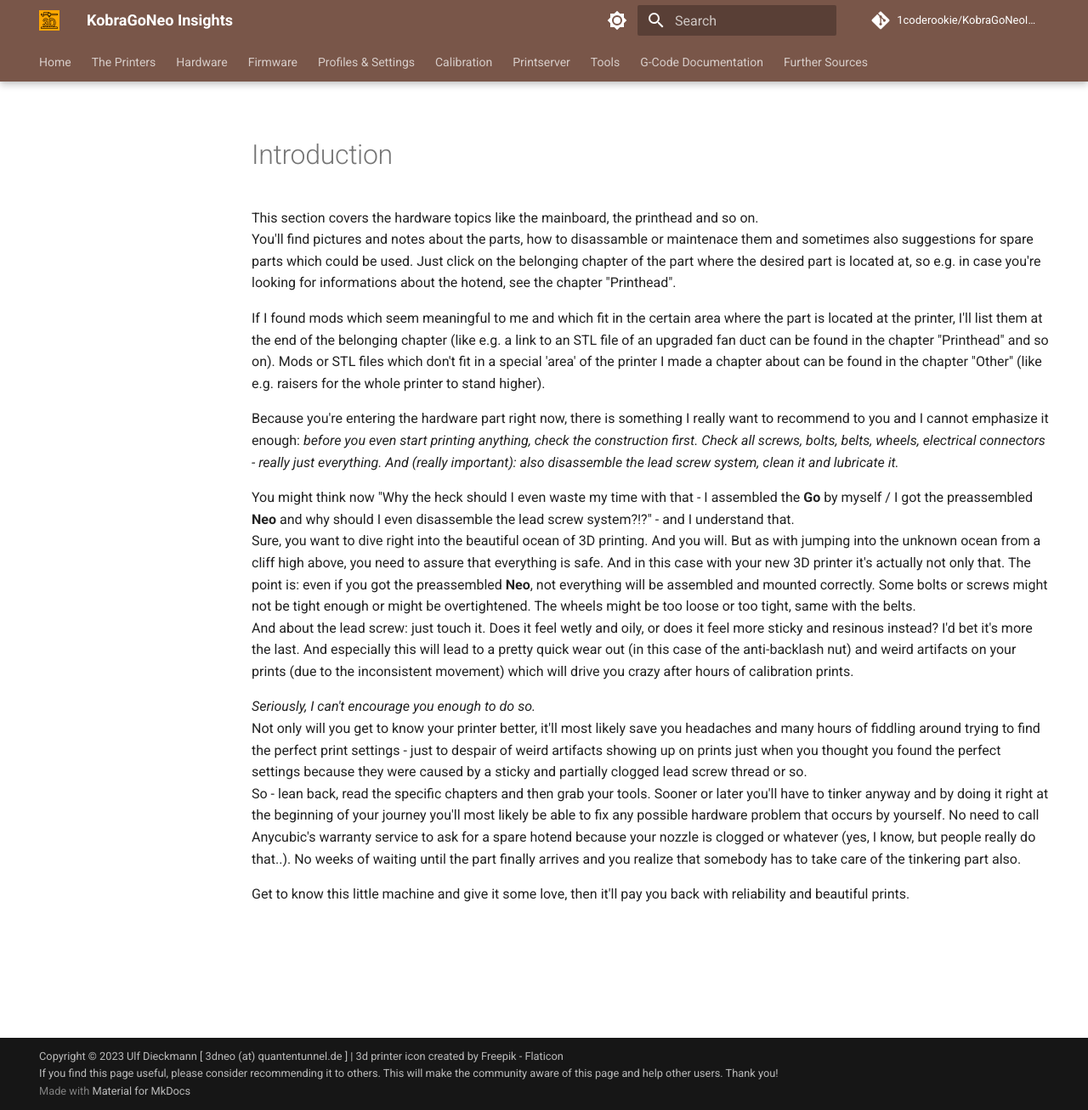
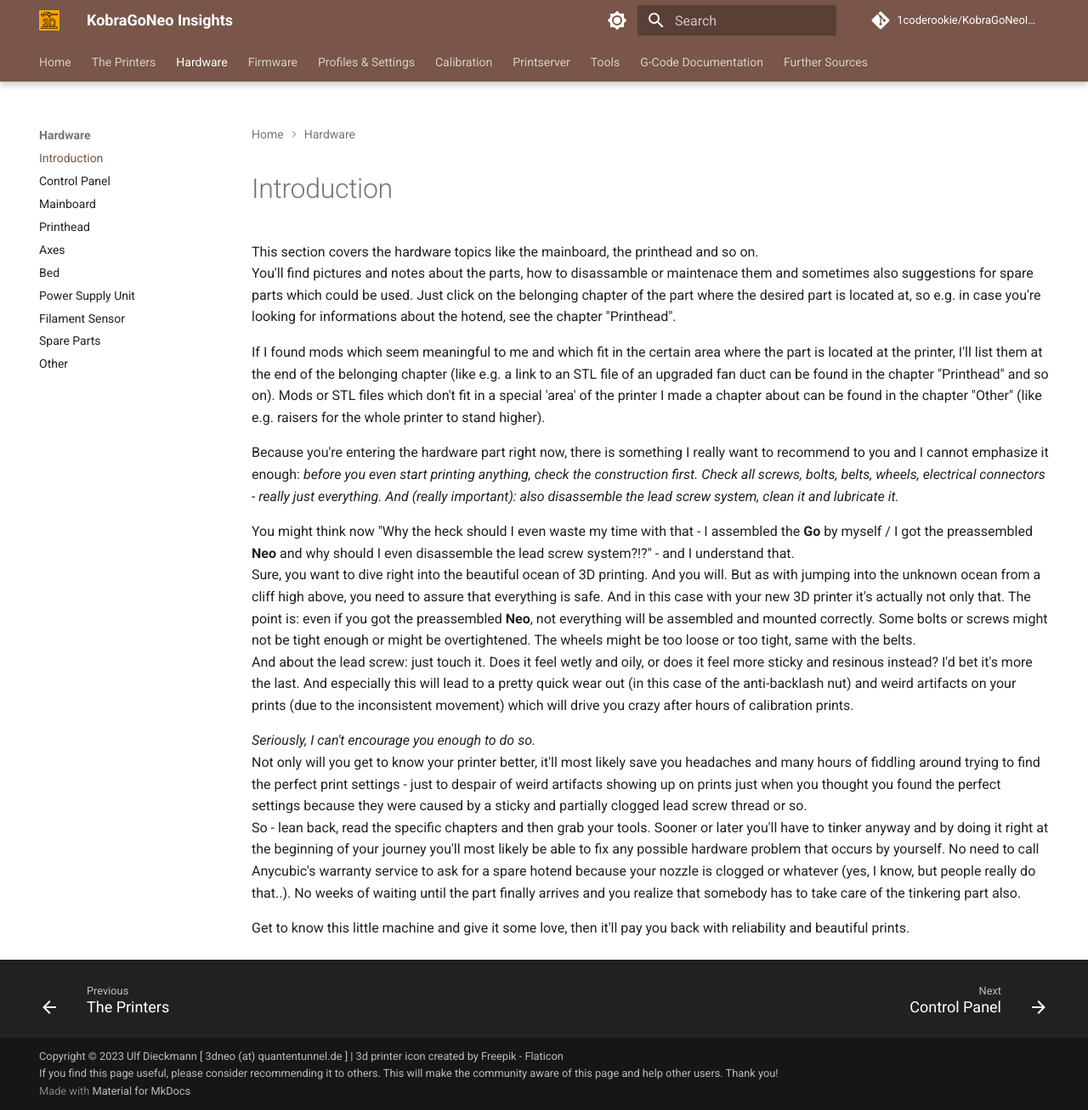
Before and after one commit to 1coderookie/KobraGoNeoInsights, an MkDocs documentation site: the page built from docs/hardware/hw_index.md, in a window 1280 px wide and 1307 px high. Shown: the whole window at 85% size. Built offline with MkDocs 1.6.1 and Material for MkDocs 9.7.7, drawn with Linux system fonts in a browser that asks for light colours; comment, search, counter and statistics services are not loaded; some of the changed lines change nothing that is shown.

Commit message:
Update mkdocs.yml

```diff
--- a/mkdocs.yml
+++ b/mkdocs.yml
@@ -127,7 +127,7 @@
   - Home: 'index.md'
   - The Printers: 'printers.md'
   - Hardware:
-    - Introduction: 'hardware/index.md'
+    - Introduction: 'hardware/hw_index.md'
     - Control Panel: 'hardware/control_panel.md'
     - Mainboard: 'hardware/mainboard.md'
     - Printhead: 'hardware/printhead.md'
```
